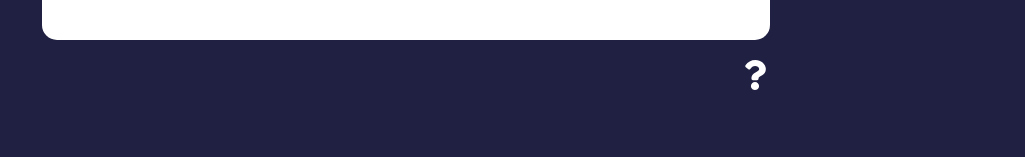
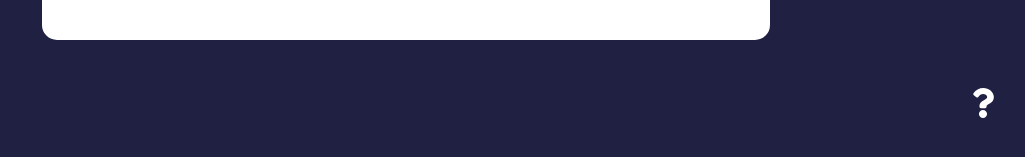
Before and after one commit to haamid10/feedback-UI, a React (Create React App) app: page / in a window 1280 px wide. Shown: the part 929-1086 px from the top of the page, without its empty margins (234-1259 px from the left). Before the commit the page ends 1027 px from the top, so only its background shows below. Built offline with nearby package versions, Linux system fonts and the light colour scheme.

Commit message:
creating post and useParams

```diff
--- a/src/App.jsx
+++ b/src/App.jsx
@@ -39,8 +39,8 @@ const addFeedback = (newFeedback)=>{
              <Route path="/about" element= {<AboutPage/>}></Route>
              <Route path="/post:id" element= {<Post/>}></Route>
       </Routes>
-         <AboutIconLink/>
      </div>
+     <AboutIconLink/>
 
     </Router>
   );
--- a/src/components/Post.jsx
+++ b/src/components/Post.jsx
@@ -4,6 +4,8 @@ const Post = () => {
   return (
     <div>Post
       <h1>Post{params.id}</h1>
+      <a href="/">back home</a>
+
     </div>
   )
 }
--- a/src/index.css
+++ b/src/index.css
@@ -190,6 +190,7 @@ input:focus {
 .about-link {
   display: flex;
   justify-content: flex-end;
+  margin: 3rem;
 }
 
 /* FIX: Remove position: absolute to keep about icon at the bottom of the
@@ -197,6 +198,7 @@ input:focus {
 .about-link a {
   color: #fff;
   cursor: pointer;
+
 }
 
 .about-link a:hover {
```
Also changed, not shown: src/components/AboutIconLink.jsx (line endings or trailing spaces).
